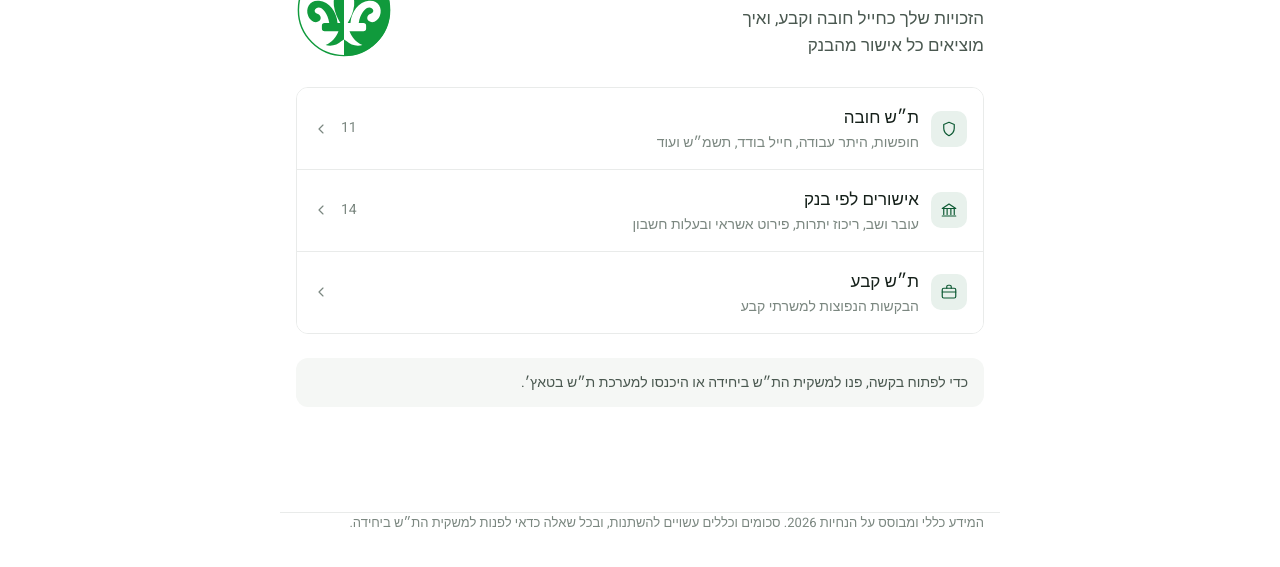
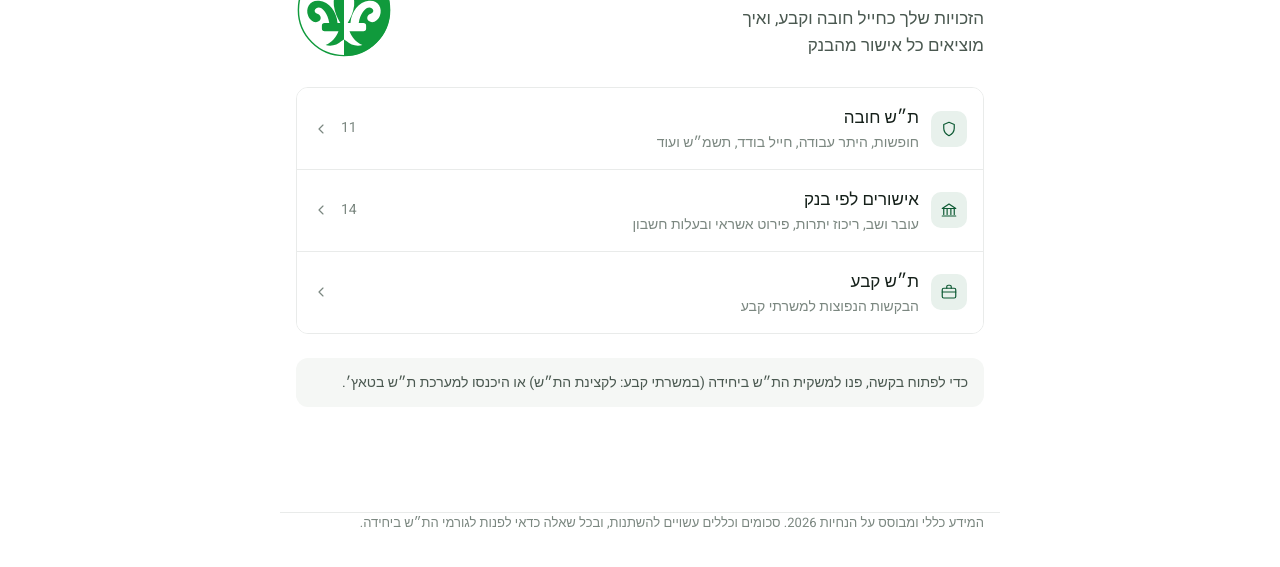
Before and after one commit to dak302/Tash-amman, a plain HTML site: page index.html in a window 1280 px wide. Shown: the part 111-678 px from the top of the page. Drawn offline with Linux system fonts and the light colour scheme.

Commit message:
Career service: refer to the Tash officer, not the Tash NCO
Co-Authored-By: Claude Opus 5.5 <noreply@anthropic.com>
Claude-Session: https://claude.ai/code/session_017nMzCFmMGn8Hi8x9saegtD

```diff
--- a/index.html
+++ b/index.html
@@ -190,7 +190,7 @@ footer{border-top:1px solid var(--line);padding:20px 0 32px;color:var(--text-3);
 <main class="wrap"><div id="app"></div></main>
 
 <footer class="wrap">
-  המידע כללי ומבוסס על הנחיות 2026. סכומים וכללים עשויים להשתנות, ובכל שאלה כדאי לפנות למשקית הת״ש ביחידה.
+  המידע כללי ומבוסס על הנחיות 2026. סכומים וכללים עשויים להשתנות, ובכל שאלה כדאי לפנות לגורמי הת״ש ביחידה.
 </footer>
 
 <!-- סמל: פלר דה ליס בעיצוב מקורי, חצי ירוק וחצי לבן -->
@@ -252,7 +252,7 @@ footer{border-top:1px solid var(--line);padding:20px 0 32px;color:var(--text-3);
         <li><a class="row" href="#/banks"><span class="ico">${icons.banks}</span><span class="t"><b>אישורים לפי בנק</b><span>עובר ושב, ריכוז יתרות, פירוט אשראי ובעלות חשבון</span></span><span class="n">${D.banks.length}</span>${chev}</a></li>
         <li><a class="row" href="#/keva"><span class="ico">${icons.keva}</span><span class="t"><b>ת״ש קבע</b><span>הבקשות הנפוצות למשרתי קבע</span></span>${chev}</a></li>
       </ul>
-      <div class="note">כדי לפתוח בקשה, פנו למשקית הת״ש ביחידה או היכנסו למערכת ת״ש בטאץ׳.</div>
+      <div class="note">כדי לפתוח בקשה, פנו למשקית הת״ש ביחידה (במשרתי קבע: לקצינת הת״ש) או היכנסו למערכת ת״ש בטאץ׳.</div>
     `);
   }
 
@@ -355,7 +355,7 @@ footer{border-top:1px solid var(--line);padding:20px 0 32px;color:var(--text-3);
     render(`
       <p class="crumb">ת״ש קבע</p>
       <h1 class="page-title">בקשות נפוצות למשרתי קבע</h1>
-      <p style="color:var(--text-2);margin:0 0 16px">הטפסים, ההסברים והתנאים לכל אחד מהנושאים האלה נמצאים במערכת ת״ש בטאץ׳ ואצל משקית הת״ש ביחידה.</p>
+      <p style="color:var(--text-2);margin:0 0 16px">הטפסים, ההסברים והתנאים לכל אחד מהנושאים האלה נמצאים במערכת ת״ש בטאץ׳ ואצל קצינת הת״ש.</p>
       <ul class="chips">${D.keva.map(k=>`<li>${esc(k)}</li>`).join('')}</ul>
       <div class="content"><p><a class="ext" href="https://tash.digital.idf.il/landing/" target="_blank" rel="noopener">לאתר ת״ש בטאץ׳</a></p></div>
     `, true);
```
